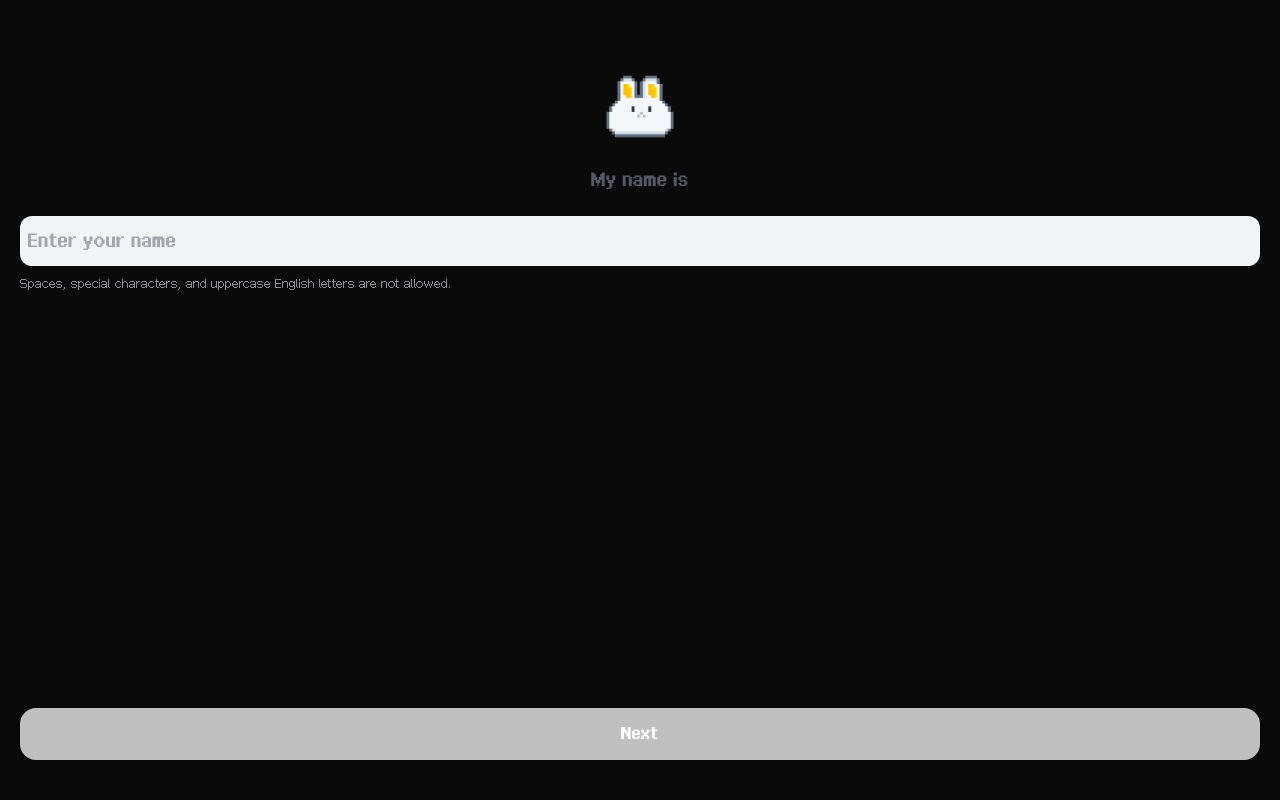
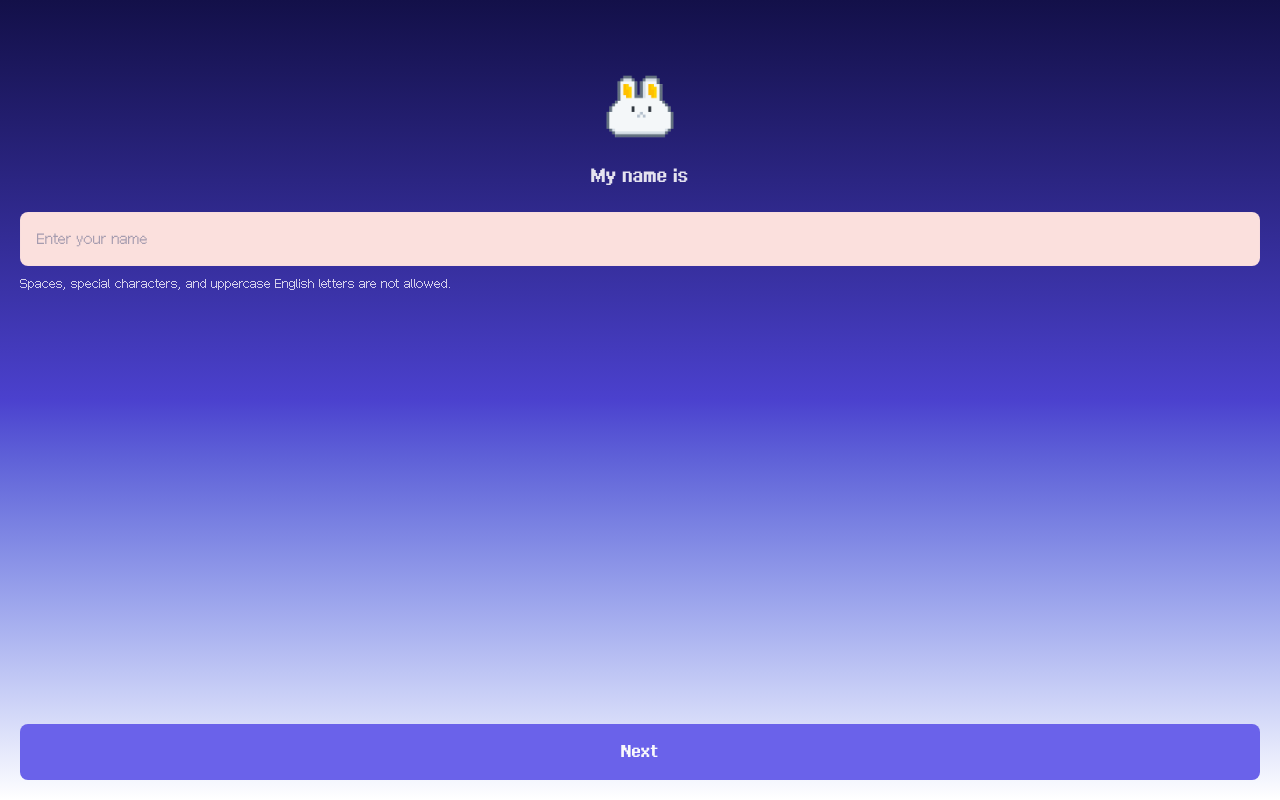
Before and after one commit to Rookeys/mongmong-kindergarten-front, a Next.js app: page /en/auth/sign-up in a window 1280 px wide. Built offline with nearby package versions, Linux system fonts and the light colour scheme; no server answers.

Commit message:
fix: auth 페이지 css 수정 및사용 요소 공통 컴포넌트 교체

```diff
--- a/src/app/[locale]/auth/_components/InputNickname.tsx
+++ b/src/app/[locale]/auth/_components/InputNickname.tsx
@@ -7,18 +7,22 @@ import { motion } from 'framer-motion';
 import { nicknameSchema } from '@/validations/nicknameSchema';
 import { cn } from '@/utils/cn';
 import { ONBOARDING_LAYOUT_ID } from '@/lib/providers/animationLayoutId/onboardingLayoutId';
+import SingleLineTextField from '@/components/SingleLineTextField';
+import Button from '@/components/Button';
 
 
 interface props {
     show: boolean
     setSendNext: Dispatch<SetStateAction<boolean>>
+    nickname: string
+    setNickname: Dispatch<SetStateAction<string>>
 }
 
 interface nicknameI {
     nickname: string
 }
 
-export default function InputNickname({ show, setSendNext }: props) {
+export default function InputNickname({ show, setSendNext, nickname, setNickname }: props) {
     const t = useTranslations("sign-up")
     const {
         setValue,
@@ -32,7 +36,6 @@ export default function InputNickname({ show, setSendNext }: props) {
             nickname: "",
         },
     });
-    const [isFocus, setIsFocus] = useState<boolean>(false)
     const errorMsg = useMemo(() => {
         return errors.nickname?.message && t(errors.nickname?.message)
     }, [errors.nickname?.message])
@@ -40,6 +43,10 @@ export default function InputNickname({ show, setSendNext }: props) {
     useEffect(() => {
         trigger("nickname")
     }, [])
+
+    useEffect(() => {
+        setValue("nickname", nickname, { shouldValidate: true })
+    }, [nickname, setValue])
 
 
     return (
@@ -57,29 +64,30 @@ export default function InputNickname({ show, setSendNext }: props) {
                     damping: 34,
                 }}
             />
-            <span className='mt-3'>{t("name")}</span>
+            <span className='mt-gap-m'>{t("name")}</span>
             <div className='w-full pr-5 pl-5 pt-6 '>
-
-                <input
-                    className="p-2 rounded-xl w-full h-12.5 mb-1 bg-[#F2F4F6]"
+                <SingleLineTextField
+                    value={watch("nickname")}
                     placeholder={t('namePlaceholder')}
-                    value={watch("nickname")}
-                    onChange={(e) => setValue("nickname", e.target.value, { shouldValidate: true })}
-                    onFocus={() => setIsFocus(true)}
-                    onBlur={() => setIsFocus(false)}
+                    onChange={(value) => {
+                        const nextNickname = value
+                        setValue("nickname", nextNickname, { shouldValidate: true })
+                        setNickname(nextNickname)
+                    }}
+                    clearAble={true}
+                    errorMsg={errorMsg}
                 />
-                {errorMsg && <span
-                    className={"text-caption-lg " + cn(isFocus && "text-[#F14452]", !isFocus && "text-[#8E8E93]")}
-                >{errorMsg}</span>}
             </div>
             <div className="text-subtitle-lg absolute bottom-0 left-0 w-full p-5">
-                <button
+                <Button
                     onClick={() => !errors.nickname?.message && setSendNext(true)}
-                    className={"text-subtitle-lg " + cn("w-full rounded-2xl mb-5 p-3.75 text-white", !!errors.nickname?.message && "bg-[#c0c0c0]", !!!errors.nickname?.message && "bg-[#6A62EA]")}
-                    disabled={!!errors.nickname?.message}
-                >
-                    {t("nextButton")}
-                </button>
+                    title={t("nextButton")}
+                    size="XL"
+                    color='Brand'
+                    variant='Fill'
+                    disabled={false}
+                    width='full'
+                />
             </div>
         </div >
     )
--- a/src/app/[locale]/auth/_components/OnboardingSlides.tsx
+++ b/src/app/[locale]/auth/_components/OnboardingSlides.tsx
@@ -1,28 +1,27 @@
 "use client"
-
-import { ReactNode } from "react"
 
 type Props = {
     lines?: string[]
     show?: boolean
+    nickname?: string
 }
 
 
-export default function OnboardingSlides({ lines, show }: Props) {
-
+export default function OnboardingSlides({ lines, show, nickname = "" }: Props) {
     if (show) {
-
         return (
             <>
-                <div className={`
-                    flex flex-col justify-centet items-center h-24 title-medium-weak
-                    `}>
-
+                <div className={`flex flex-col justify-centet items-center h-24 text-title-sm text-text-primary`}>
                     {!!lines && lines.map((line, i) => (
-                        <p key={i} >
-                            {line}
-                        </p>
-                    ))}
+                        nickname ? (
+                            <p key={i} >
+                                {line.replace("{name}", nickname)}
+                            </p>
+                        ) : (
+                            <p key={i}>
+                                {line}
+                            </p>
+                        )))}
                 </div>
             </>
         )
--- a/src/app/[locale]/auth/_components/SignInOnboarding.tsx
+++ b/src/app/[locale]/auth/_components/SignInOnboarding.tsx
@@ -5,6 +5,7 @@ import { ReactNode, useEffect, useState } from "react"
 import { signIn } from "next-auth/react"
 import OnboardingSlides from "@/app/[locale]/auth/_components/OnboardingSlides"
 import { cn } from "@/utils/cn"
+import Button from "@/components/Button"
 
 
 const FIRST_SCREEN_MS = 1500
@@ -25,12 +26,16 @@ export default function OnboardingPage() {
     const slides: Props[] = [
         {
             printValues: t.raw("IntroduceCharacter"),
-            footer: (<button
+            footer: (<Button
                 onClick={() => setIsHello(true)}
-                className="w-full rounded-2xl border border-gray-300 p-3.75"
-                style={{ color: "white", backgroundColor: "#6A62EA" }}>
-                {t("helloMessage")}
-            </button>)
+                title={t("helloMessage")}
+                size="XL"
+                color="Brand"
+                variant="Fill"
+                disabled={false}
+                width="full"
+            />
+            )
         },
         {
             printValues: t.raw("IntroduceService1"),
@@ -51,7 +56,7 @@ export default function OnboardingPage() {
         {
             printValues: t.raw("login"),
             footer: (
-                <div className="flex flex-col justify-center items-center mb-8.75">
+                <div className="flex flex-col justify-center items-center text-subtitle-lg mb-8.75">
                     {/* <button
                         className="w-full mb-[10px] rounded border border-gray-300 p-[15px] text-sm"
                         onClick={() => signIn("google", { callbackUrl: `/${locale}/auth/sign-in` })}
@@ -60,7 +65,7 @@ export default function OnboardingPage() {
                     </button> */}
 
                     <button
-                        className="w-full mb-2.5 p-3.75 flex justify-center rounded-2xl text-[#262200] bg-[#FEE500]"
+                        className="w-full mb-gap-xl p-4.25 flex justify-center rounded-2xl text-[#262200] bg-[#FEE500]"
                         onClick={() => signIn("kakao", { callbackUrl: `/${locale}/auth/sign-in` })}
                     >
                         <img src={'/signIn-logo-kakao.png'}
@@ -68,7 +73,7 @@ export default function OnboardingPage() {
                         {tLogin("oauthTitleKakao")}
                     </button>
                     <button
-                        onClick={() => { alert("guest") }} className="w-full p-3.75 rounded-2xl border bg-[#757387]">
+                        onClick={() => { alert("guest") }} className="w-full p-4.25 rounded-button-l text-text-brand bg-fill-brand-weak">
                         {tLogin('startGuest')}
                     </button>
                 </div>
@@ -94,17 +99,18 @@ export default function OnboardingPage() {
 
 
     return (
-        <div className="text-title-sm text-[#575766] relative flex flex-col items-center justify-center min-h-screen overflow-hidden">
+        <div className="text-title-sm text-text-primary bg-linear-to-t from-white via-[#4B41CE] to-[#131049] relative flex flex-col items-center justify-center min-h-screen overflow-hidden">
 
-            <img
+            < img
                 src="/onboarding.gif"
                 className="w-50 h-50"
             />
 
-            {slides.map((slide, i) => (
+            {
+                slides.map((slide, i) => (
                     <div key={`slide-${i}`}>
                         <div key={i} className={cn(`transform transition-all duration-700 ease-out`,
-                        step === i && "translate-y-0 opacity-100", step !== i && "translate-y-3  opacity-0")}>
+                            step === i && "translate-y-0 opacity-100", step !== i && "translate-y-3 opacity-0")}>
                             <OnboardingSlides
                                 key={i}
                                 lines={slide.printValues}
@@ -112,14 +118,15 @@ export default function OnboardingPage() {
                             />
                         </div>
                         {step === i && !!slide.footer && (
-                        <div className="text-subtitle-lg text-white absolute bottom-0 left-0 w-full p-5">
+                            <div className="absolute bottom-0 left-0 w-full p-5">
                                 {slide.footer}
                             </div>
                         )}
                     </div>
-            ))}
+                ))
+            }
 
 
-        </div>
+        </div >
     )
 }
--- a/src/app/[locale]/auth/_components/SignUp.tsx
+++ b/src/app/[locale]/auth/_components/SignUp.tsx
@@ -9,6 +9,7 @@ import { Session } from "next-auth"
 import { useRouter } from "next/navigation"
 import { cn } from "@/utils/cn"
 import { ONBOARDING_LAYOUT_ID } from '@/lib/providers/animationLayoutId/onboardingLayoutId';
+import Button from "@/components/Button"
 
 const FIRST_SCREEN_MS = 1500
 const SCREEN_MS = 2500
@@ -24,6 +25,7 @@ export default function SignUp({ session }: { session: Session | null }) {
     const router = useRouter();
     const [step, setStep] = useState(0)
     const [sendNext, setSendNext] = useState<boolean>(false)
+    const [nickname, setNickname] = useState("")
     const slides = [
         {
             printValues: t.raw("question"),
@@ -35,12 +37,15 @@ export default function SignUp({ session }: { session: Session | null }) {
         },
         {
             printValues: t.raw("goodName"),
-            footer: (<button
+            footer: (<Button
                 onClick={() => router.push('/auth/sign-up/bridge')}
-                className="w-full rounded-2xl p-3.75 text-[17px] mb-5 text-white bg-[#6A62EA]"
-            >
-                {t("confirmButton")}
-            </button>),
+                title={t("confirmButton")}
+                size="XL"
+                color="Brand"
+                variant="Fill"
+                disabled={false}
+                width="full"
+            />),
         },
     ]
     const lastStep = slides.length - 1
@@ -63,7 +68,8 @@ export default function SignUp({ session }: { session: Session | null }) {
 
     return (
         <LayoutGroup id="sign-up-flow">
-            <div className="relative flex flex-col items-center justify-center min-h-screen overflow-hidden text-title-sm text-[#575766]">
+            <div className="bg-background-default">
+                <div className="bg-linear-to-t from-white via-[#4B41CE] to-[#131049] relative flex flex-col items-center justify-center min-h-screen overflow-hidden text-title-sm text-text-primary">
                     {
                         step !== 1 &&
                         <motion.img
@@ -88,6 +94,7 @@ export default function SignUp({ session }: { session: Session | null }) {
                                         key={i}
                                         lines={slide.printValues}
                                         show={step === i}
+                                        nickname={nickname}
                                     />
                                 </div>
                             }
@@ -99,8 +106,9 @@ export default function SignUp({ session }: { session: Session | null }) {
                         </div>
                     ))}
                     {
-                    step === 1 && <InputNickname show={step === 1} setSendNext={setSendNext} />
+                        step === 1 && <InputNickname show={step === 1} setSendNext={setSendNext} nickname={nickname} setNickname={setNickname} />
                     }
+                </div>
             </div>
         </LayoutGroup>
     )
```
Lines whose indentation alone changed are shown as unchanged.
